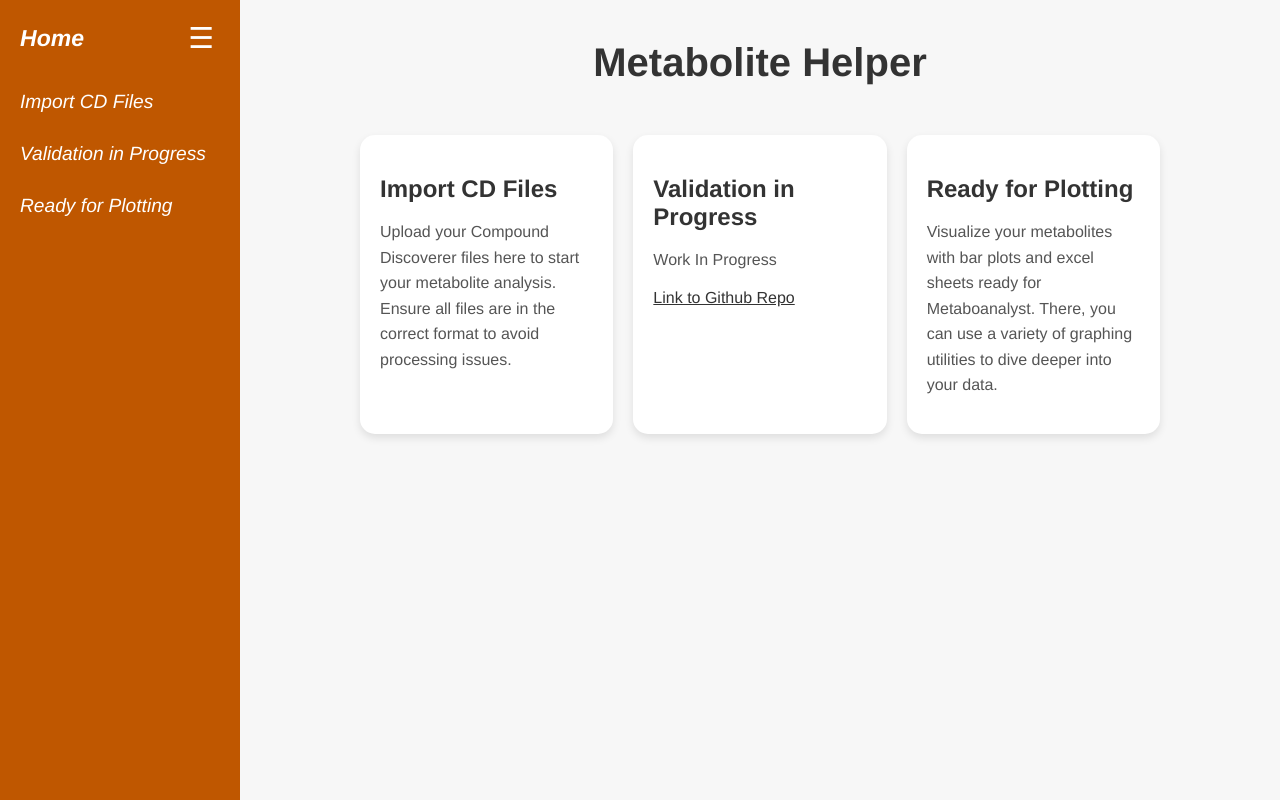
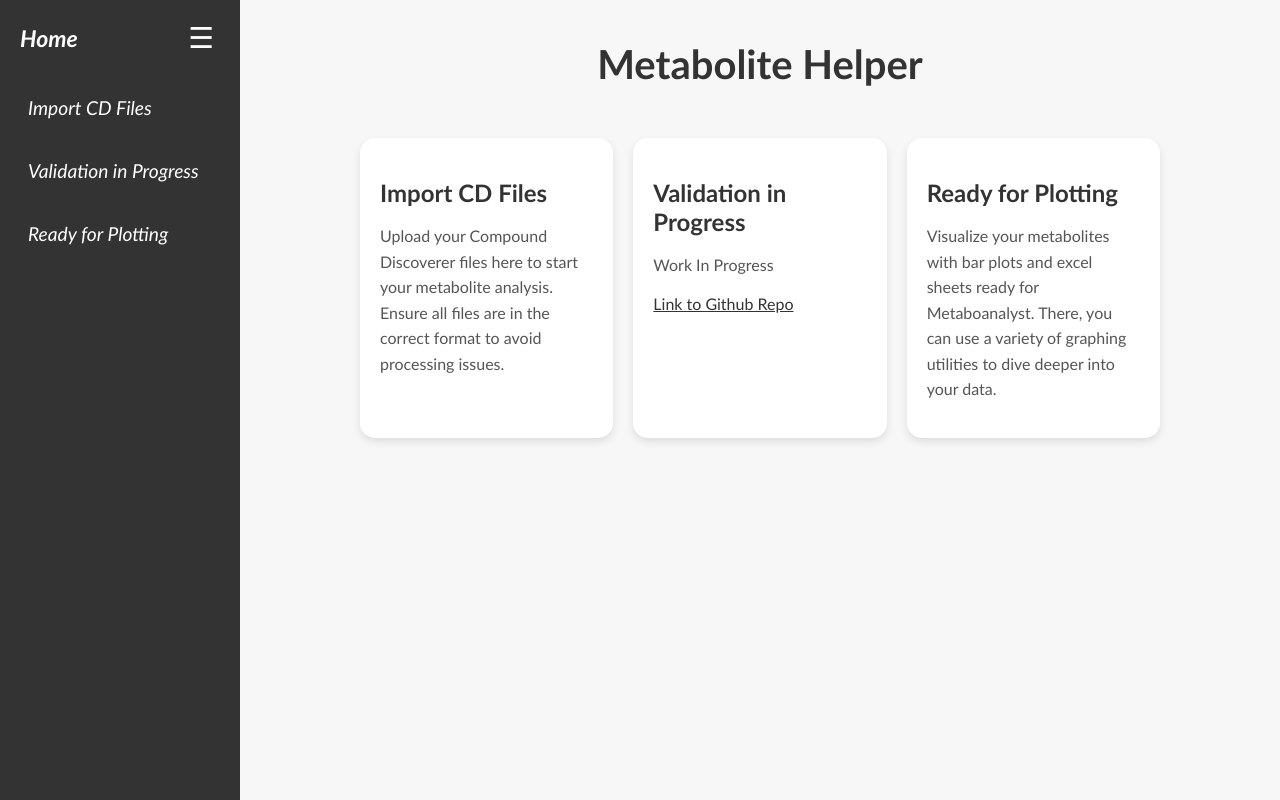
Before and after one commit to SamarthPRao/Metabolomics_Helper, a Flask app: page / in a window 1280 px wide. Run offline with Flask 3, Linux system fonts and the light colour scheme.

Commit message:
Aesthetic Changes
Font and color changes + hover effect on sidebar

```diff
--- a/Full_Working_Site/static/styles.css
+++ b/Full_Working_Site/static/styles.css
@@ -12,7 +12,7 @@
 }
 
 body {
-  font-family: 'Helvetica Neue', Helvetica, Arial, sans-serif;
+  font-family: Optima, Candara, 'Noto Sans', source-sans-pro, sans-serif;
   background-color: var(--light-gray);
   color: var(--dark-gray);
   margin: 0;
@@ -29,15 +29,15 @@ a:link, a:visited, a:hover, a:active {
 
 /* Sidebar Styles */
 .sidebar {
-  font-family:'Franklin Gothic Medium', 'Arial Narrow', Arial, sans-serif;
+  font-family: Optima, Candara, 'Noto Sans', source-sans-pro, sans-serif;
+  font-style: italic;
   font-size: 1.2em;
-  font-style: italic;
   position: fixed;
   top: 0;
   left: 0;
   width: 240px;
   height: 100vh;
-  background-color: var(--ut-orange);
+  background-color: var(--dark-gray);
   color: var(--ut-white);
   transition: width 0.3s;
   overflow: hidden;
@@ -88,11 +88,17 @@ a:link, a:visited, a:hover, a:active {
   color: var(--ut-white);
   text-decoration: none;
   display: block;
+  padding: 5px 8px;
+  border-radius: 10px;
   transition: background 0.3s;
 }
 
 .sidebar nav ul li a:hover {
-  background-color: rgba(255, 255, 255, 0.2);
+  /* font-size: large; */
+  background-color: var(--ut-orange);
+  border-radius: 10px; /* Adds rounded edges on hover */
+
+  transition: background-color 0.1s;
 }
 
 /* Main Content Area */
```
